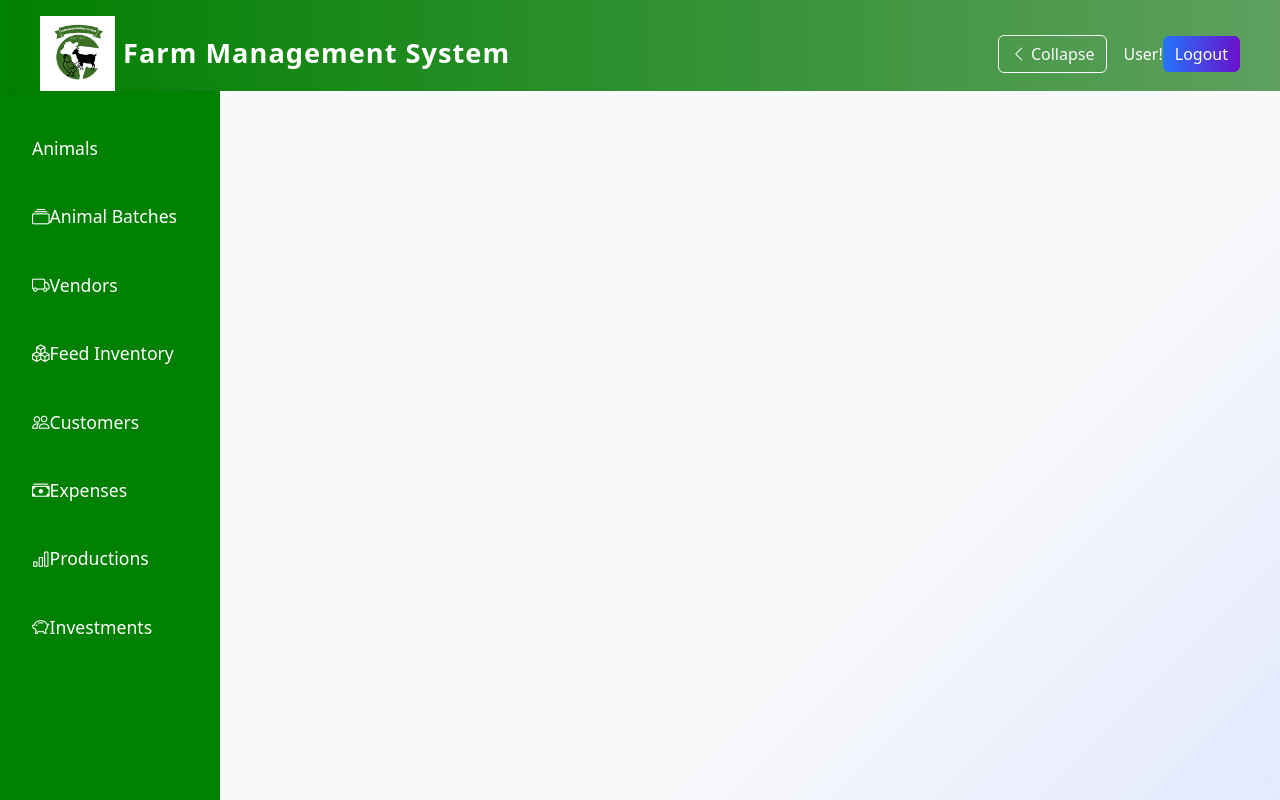
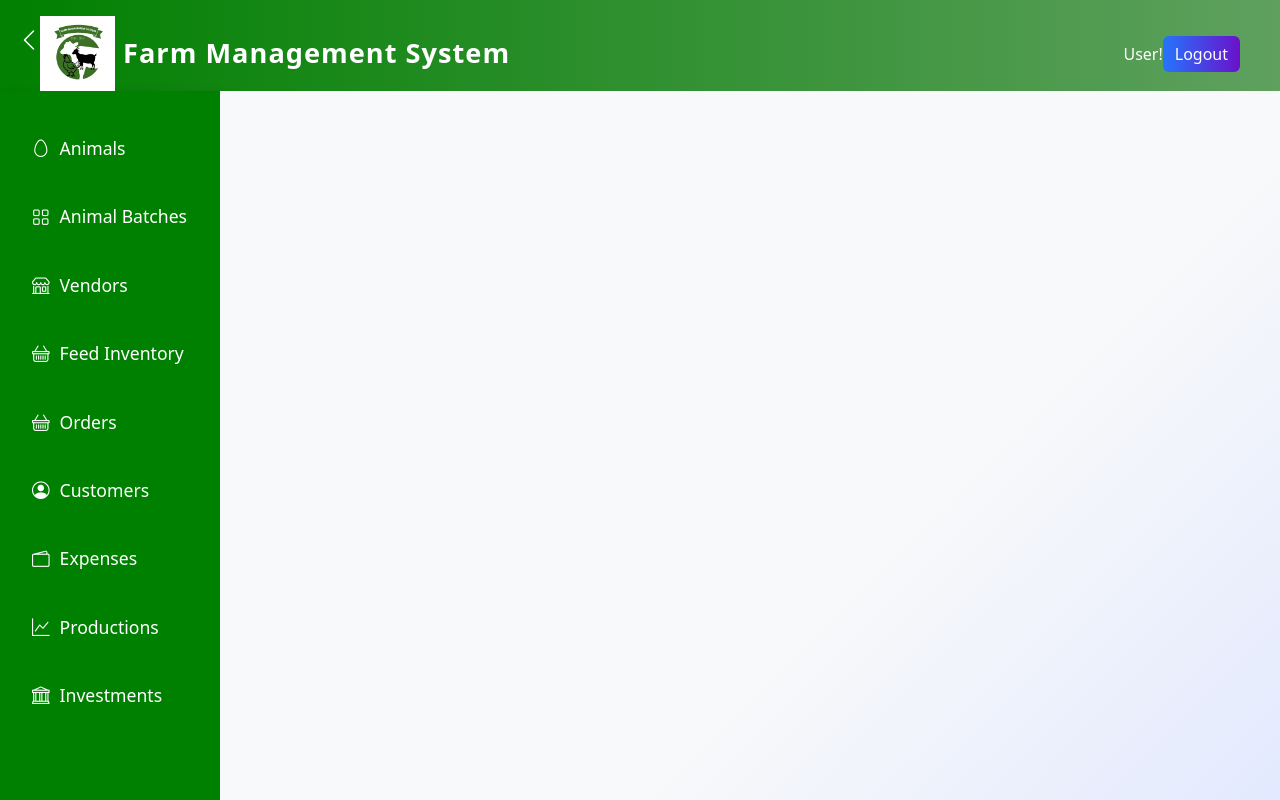
Before and after one commit to Bhanusai050/angular-fms-project2, an Angular app: page /Dashboard in a window 1280 px wide. Shown: the top 800 px of the page. Built offline with nearby package versions, Linux system fonts and the light colour scheme.

Commit message:
added toggle and icon of navbar

```diff
--- a/src/app/Dashboard/dashboard/dashboard.component.html
+++ b/src/app/Dashboard/dashboard/dashboard.component.html
@@ -1,20 +1,17 @@
 <header class="dashboard-header">
   <div class="header-content d-flex align-items-center">
+    <!-- Toggle button at the top-left corner -->
+    <button class="btn btn-toggle-icon toggle-corner" (click)="toggleSidebar()">
+      <i class="bi" [ngClass]="sidebarToggleIcon"></i>
+    </button>
     <div class="d-flex align-items-center me-3">
-       <img src="assets/images/Farm.png"
-         alt="Farm Livestock Logo"
-         height="75"
+      <img src="assets/images/Farm.png"
+           alt="Farm Livestock Logo"
+           height="75"
            class="d-inline-block me-2">
       <span class="dashboard-title">Farm Management System</span>
     </div>
     <div class="d-flex align-items-center ms-auto">
-      <!-- ✅ Collapse/Expand Button at the top right -->
-      <button class="btn btn-outline-light me-3" (click)="toggleSidebar()">
-        <i class="bi" [ngClass]="sidebarToggleIcon"></i>
-         {{ sidebarToggleLabel }}
-
-      </button>
-      <!-- Displays the username from your component -->
       <span class="user-name">{{ userName }}!</span>
       <button class="btn btn-primary" (click)="logout()">Logout</button>
     </div>
@@ -26,49 +23,55 @@
     <ul>
       <li>
         <a routerLink="animals" routerLinkActive="active">
-          <i class="bi bi-cow"></i>
+          <i class="bi bi-egg"></i>
           <span *ngIf="!isSidebarCollapsed">Animals</span>
         </a>
       </li>
       <li>
         <a routerLink="animalbatches" routerLinkActive="active">
-          <i class="bi bi-collection"></i>
+          <i class="bi bi-grid"></i>
           <span *ngIf="!isSidebarCollapsed">Animal Batches</span>
         </a>
       </li>
       <li>
         <a routerLink="vendor" routerLinkActive="active">
-          <i class="bi bi-truck"></i>
+          <i class="bi bi-shop"></i>
           <span *ngIf="!isSidebarCollapsed">Vendors</span>
         </a>
       </li>
       <li>
         <a routerLink="feed-inventory" routerLinkActive="active">
-          <i class="bi bi-boxes"></i>
+          <i class="bi bi-basket"></i>
           <span *ngIf="!isSidebarCollapsed">Feed Inventory</span>
         </a>
       </li>
       <li>
+        <a routerLink="Orders" routerLinkActive="active">
+          <i class="bi bi-basket"></i>
+          <span *ngIf="!isSidebarCollapsed">Orders</span>
+        </a>
+      </li>
+      <li>
         <a routerLink="/Dashboard/customers" routerLinkActive="active">
-          <i class="bi bi-people"></i>
+          <i class="bi bi-person-circle"></i>
           <span *ngIf="!isSidebarCollapsed">Customers</span>
         </a>
       </li>
       <li>
         <a routerLink="/Dashboard/expenses" routerLinkActive="active">
-          <i class="bi bi-cash-stack"></i>
+          <i class="bi bi-wallet2"></i>
           <span *ngIf="!isSidebarCollapsed">Expenses</span>
         </a>
       </li>
       <li>
         <a routerLink="/Dashboard/production" routerLinkActive="active">
-          <i class="bi bi-bar-chart"></i>
+          <i class="bi bi-graph-up"></i>
           <span *ngIf="!isSidebarCollapsed">Productions</span>
         </a>
       </li>
       <li>
         <a routerLink="/Dashboard/investments" routerLinkActive="active">
-          <i class="bi bi-piggy-bank"></i>
+          <i class="bi bi-bank"></i>
           <span *ngIf="!isSidebarCollapsed">Investments</span>
         </a>
       </li>
@@ -80,7 +83,6 @@
   </div>
 </div>
 
-<!-- Dashboard Footer -->
 <footer class="dashboard-footer">
   <div class="footer-content">
     <span class="footer-center">© 2025 Farm Management System. All rights reserved.</span>
--- a/src/app/Dashboard/dashboard/dashboard.component.scss
+++ b/src/app/Dashboard/dashboard/dashboard.component.scss
@@ -4,6 +4,7 @@
   box-shadow: 0 2px 8px rgba(0, 0, 0, 0.07);
   padding-bottom: 0;
 }
+
 .header-content {
   display: flex;
   align-items: center;
@@ -11,12 +12,24 @@
   padding: 16px 40px 0 40px;
   position: relative;
 }
+
+.toggle-corner {
+  position: absolute;
+  left: 5px; /* Changed from 10px to 5px to move further left */
+  top: 16px;
+  background: transparent;
+  border: none;
+  color: #fff;
+  font-size: 1.5rem;
+}
+
 .dashboard-title {
   font-size: 1.7rem;
   font-weight: 600;
   letter-spacing: 1px;
   margin: 0 auto;
 }
+
 .user-info {
   position: absolute;
   right: 40px;
@@ -26,10 +39,12 @@
   gap: 16px;
   font-size: 1.1rem;
 }
+
 .dashboard-layout {
   display: flex;
   min-height: 100vh;
 }
+
 .sidebar {
   width: 220px;
   background: linear-gradient(180deg, green 0%, green 100%);
@@ -39,34 +54,61 @@
   box-shadow: 2px 0 8px rgba(0, 0, 0, 0.09);
   transition: width 0.3s ease;
 }
+
 .sidebar ul {
   list-style: none;
   padding: 0;
   margin: 0;
 }
+
 .sidebar li {
   margin-bottom: 18px;
 }
+
 .sidebar a {
   color: #fff;
   text-decoration: none;
   font-size: 1.1rem;
   padding: 12px 32px;
-  display: block;
+  display: flex;
+  align-items: center;
+  gap: 10px;
   border-radius: 0 24px 24px 0;
   transition: background 0.2s, color 0.2s;
 }
+
 .sidebar a.active,
 .sidebar a:hover {
   background: #fff;
   color: green;
 }
+
+.sidebar.collapsed {
+  width: 60px;
+  overflow: hidden;
+}
+
+.sidebar.collapsed a {
+  font-size: 0;
+  padding: 12px 16px;
+  justify-content: center;
+}
+
+.sidebar.collapsed li {
+  text-align: center;
+}
+
+.sidebar.collapsed a i {
+  font-size: 1.2rem;
+}
+
 .dashboard-content {
   flex: 1;
   padding: 32px 40px;
   background: linear-gradient(135deg, #f8f9fa 60%, #e0e7ff 100%);
   min-height: 100vh;
 }
+
 .dashboard-footer {
   background: linear-gradient(90deg, green 0%, green 100%);
   color: #fff;
@@ -75,21 +117,25 @@
   box-shadow: 0 -2px 8px rgba(0, 0, 0, 0.07);
   position: relative;
 }
+
 .footer-content {
   display: flex;
   flex-direction: column;
   align-items: center;
   justify-content: center;
 }
+
 .footer-center {
   font-size: 1.1rem;
   font-weight: 500;
   margin-bottom: 6px;
 }
+
 .footer-links {
   font-size: 1rem;
   opacity: 0.85;
 }
+
 .section-card {
   background: #fff;
   border-radius: 16px;
@@ -98,49 +144,40 @@
   margin-bottom: 32px;
   transition: box-shadow 0.2s;
 }
+
 .section-card:hover {
   box-shadow: 0 4px 24px rgba(80, 80, 180, 0.13);
 }
+
 .btn-primary {
   background: linear-gradient(90deg, #2575fc 0%, #6a11cb 100%);
   border: none;
   color: #fff;
 }
+
 .btn-primary:hover {
   background: linear-gradient(90deg, #6a11cb 0%, #2575fc 100%);
   color: #fff;
 }
+
 .btn-success {
   background: linear-gradient(90deg, #43e97b 0%, #38f9d7 100%);
   border: none;
   color: #fff;
 }
+
 .btn-success:hover {
   background: linear-gradient(90deg, #38f9d7 0%, #43e97b 100%);
   color: #fff;
 }
+
 .btn-danger {
   background: linear-gradient(90deg, #ff5858 0%, #f09819 100%);
   border: none;
   color: #fff;
 }
+
 .btn-danger:hover {
   background: linear-gradient(90deg, #f09819 0%, #ff5858 100%);
   color: #fff;
 }
-
-/* NEW: Collapsed sidebar styles */
-.sidebar.collapsed {
-  width: 60px;
-  overflow: hidden;
-}
-.sidebar.collapsed a {
-  font-size: 0;
-  padding: 12px 16px;
-}
-.sidebar.collapsed li {
-  text-align: center;
-}
-.sidebar.collapsed {
-  background-color: red; /* for test */
-}
--- a/src/app/Dashboard/dashboard/dashboard.component.ts
+++ b/src/app/Dashboard/dashboard/dashboard.component.ts
@@ -1,4 +1,3 @@
-
 import { Component, OnInit } from '@angular/core';
 import { AuthService } from '../../auth.service';
 import { Observable } from 'rxjs';
@@ -7,11 +6,11 @@ import { UserService, User } from '../../user.service';
 @Component({
   selector: 'app-dashboard',
   templateUrl: './dashboard.component.html',
-  styleUrls: ['./dashboard.component.scss'] // ✅ Use styleUrls, not styleUrl
+  styleUrls: ['./dashboard.component.scss']
 })
 export class DashboardComponent implements OnInit {
   userName: string = '';
-  isSidebarCollapsed: boolean = false; // ✅ Added for toggle
+  isSidebarCollapsed: boolean = false;
 
   constructor(private authService: AuthService) {}
 
@@ -20,23 +19,20 @@ export class DashboardComponent implements OnInit {
     this.userName = stored || 'User';
   }
 
-  toggleSidebar(): void {
-    this.isSidebarCollapsed = !this.isSidebarCollapsed;
-  }
-  get sidebarToggleIcon(): string {
-    return this.isSidebarCollapsed ? 'bi-chevron-right' : 'bi-chevron-left';
-  }
+toggleSidebar(): void {
+  this.isSidebarCollapsed = !this.isSidebarCollapsed;
+}
 
-  get sidebarToggleLabel(): string {
-    return this.isSidebarCollapsed ? 'Expand' : 'Collapse';
-  }
+get sidebarToggleIcon(): string {
+  return this.isSidebarCollapsed ? 'bi-chevron-right' : 'bi-chevron-left';
+}
 
   logout(): void {
     localStorage.removeItem('auth_token');
     localStorage.removeItem('username');
     sessionStorage.removeItem('auth_token');
     sessionStorage.removeItem('username');
-    window.location.href = '/home'; // Redirect to home after logout
+    window.location.href = '/home';
 
     console.log("Logging out...");
   }
```
Also changed, not shown: src/app/Dashboard/dashboard/orders/orders.component.ts (line endings or trailing spaces).
